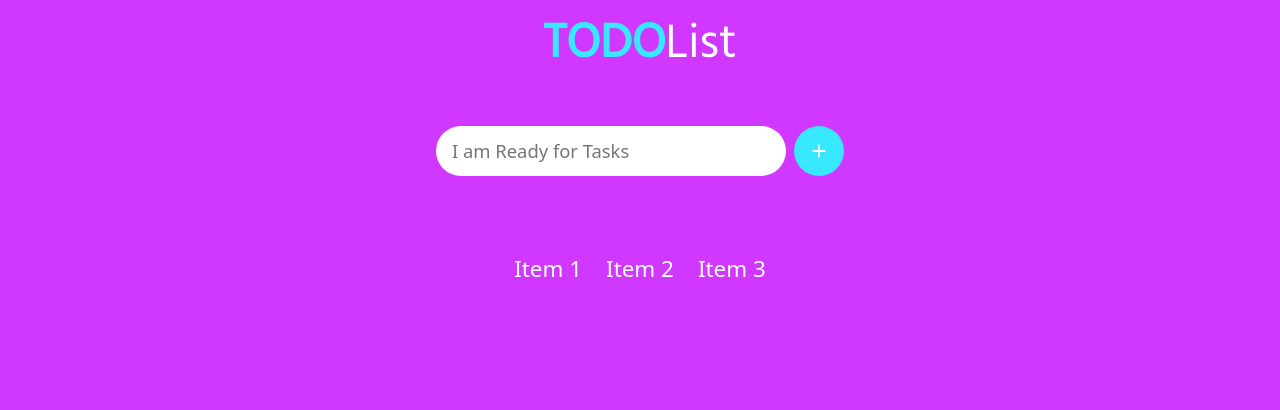
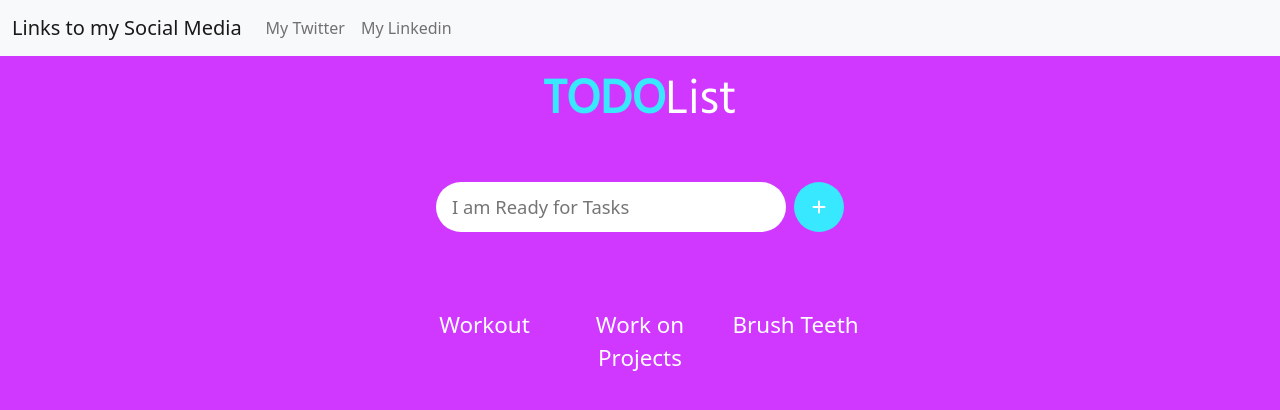
Before and after one commit to MartinVald2170/todolist, a plain HTML site: page index.html in a window 1280 px wide. Drawn offline with nearby package versions, Linux system fonts and the light colour scheme.

Commit message:
nav added with my links

```diff
--- a/index.html
+++ b/index.html
@@ -12,6 +12,25 @@
     <script src="https://kit.fontawesome.com/a81368914c.js"></script>
 </head>
 <body>
+    <nav class="navbar navbar-expand-lg navbar-light bg-light">
+        <div class="container-fluid">
+          <a class="navbar-brand" href="#">Links to my Social Media</a>
+          <button class="navbar-toggler" type="button" data-bs-toggle="collapse" data-bs-target="#navbarSupportedContent" aria-controls="navbarSupportedContent" aria-expanded="false" aria-label="Toggle navigation">
+            <span class="navbar-toggler-icon"></span>
+          </button>
+          <div class="collapse navbar-collapse" id="navbarSupportedContent">
+            <ul class="navbar-nav me-auto mb-2 mb-lg-0">
+
+              <li class="nav-item">
+                <a class="nav-link" href="https://twitter.com/Martin_TheDev">My Twitter</a>
+              </li>
+              <li class="nav-item">
+                <a class="nav-link" href="https://www.linkedin.com/in/martinvald2170/">My Linkedin</a>
+              </li>
+            </ul>
+          </div>
+        </div>
+      </nav>
     <h1><span class="title">Todo</span>List</h1>
     <div class="inputDiv">
     	   <input type="text" class="input" placeholder="I am Ready for Tasks ">
@@ -23,13 +42,13 @@
     <div class="container_1">
         <div class="row">
           <div class="col-sm">
-            Item 1
+            Workout
           </div>
           <div class="col-sm">
-            Item 2
+            Work on Projects
           </div>
           <div class="col-sm">
-            Item 3
+            Brush Teeth
           </div>
         </div>
       </div>
```
